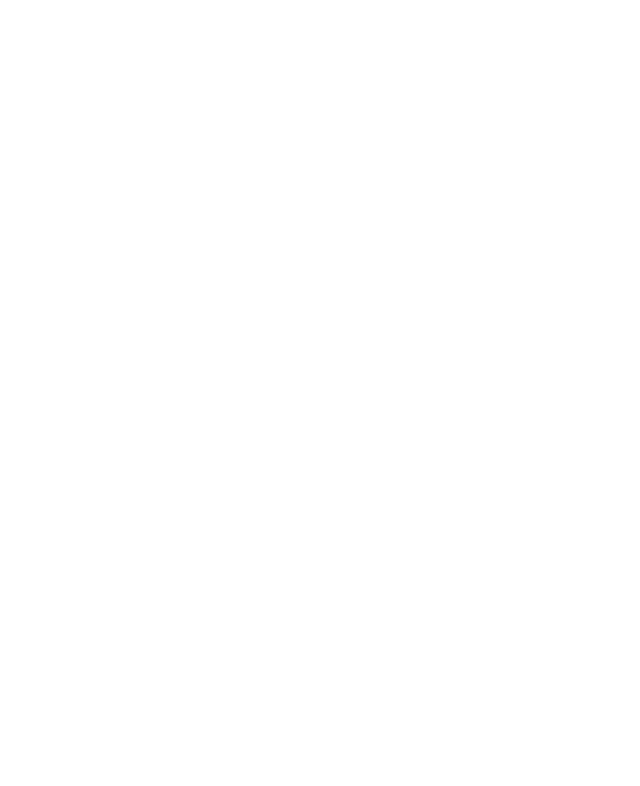
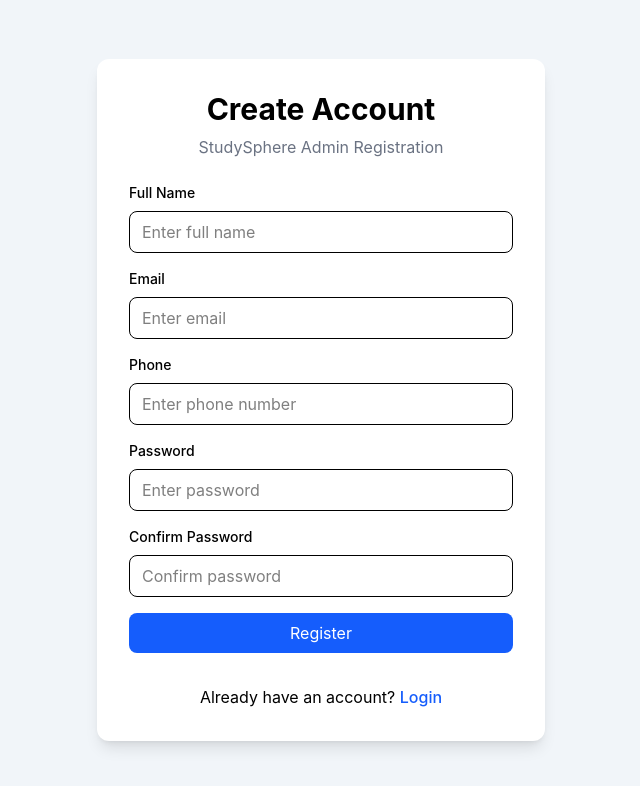
Before and after one commit to yash-yadav26/STUDYSPHERE, a React (Vite) app in the folder Frontend/: page /register in a window 1280 px wide. Before the commit this address had no page. Shown: the top 786 px of the page, without its empty margins (319-959 px from the left). Built offline with nearby package versions, Linux system fonts and the light colour scheme.

Commit message:
add register page and update auth routes

```diff
--- a/Frontend/src/components/ui/Input.jsx
+++ b/Frontend/src/components/ui/Input.jsx
@@ -1,5 +1,6 @@
 const Input = ({
   label,
+  name,
   type = "text",
   placeholder,
   value,
@@ -12,6 +13,7 @@
       </label>
 
       <input
+       name={name}
         type={type}
         placeholder={placeholder}
         value={value}
--- /dev/null
+++ b/Frontend/src/pages/auth/Register.jsx
@@ -0,0 +1,104 @@
+import { useState } from "react";
+import Input from "../../components/ui/Input";
+import Button from "../../components/ui/Button";
+import { Link } from "react-router-dom";
+const Register = () => {
+  const [formData, setFormData] = useState({
+    name: "",
+    email: "",
+    phone: "",
+    password: "",
+    confirmPassword: "",
+  });
+
+  const handleChange = (e) => {
+    setFormData({
+      ...formData,
+      [e.target.name]: e.target.value,
+    });
+  };
+
+  const handleSubmit = (e) => {
+    e.preventDefault();
+    console.log(formData);
+  };
+
+  return (
+    <div className="min-h-screen flex items-center justify-center bg-slate-100">
+      <div className="bg-white w-full max-w-md rounded-xl shadow-lg p-8">
+
+        <h1 className="text-3xl font-bold text-center mb-2">
+          Create Account
+        </h1>
+
+        <p className="text-center text-gray-500 mb-6">
+          StudySphere Admin Registration
+        </p>
+
+        <form onSubmit={handleSubmit} className="space-y-4">
+
+          <Input
+            label="Full Name"
+            name="name"
+            placeholder="Enter full name"
+            value={formData.name}
+            onChange={handleChange}
+          />
+
+          <Input
+            label="Email"
+            name="email"
+            type="email"
+            placeholder="Enter email"
+            value={formData.email}
+            onChange={handleChange}
+          />
+
+          <Input
+            label="Phone"
+            name="phone"
+            placeholder="Enter phone number"
+            value={formData.phone}
+            onChange={handleChange}
+          />
+
+          <Input
+            label="Password"
+            name="password"
+            type="password"
+            placeholder="Enter password"
+            value={formData.password}
+            onChange={handleChange}
+          />
+
+          <Input
+            label="Confirm Password"
+            name="confirmPassword"
+            type="password"
+            placeholder="Confirm password"
+            value={formData.confirmPassword}
+            onChange={handleChange}
+          />
+
+          <Button type="submit">
+            Register
+          </Button>
+
+         <p className="text-center mt-4">
+  Already have an account?{" "}
+  <Link
+    to="/login"
+    className="text-blue-600 font-medium"
+  >
+    Login
+  </Link>
+</p>
+
+        </form>
+
+      </div>
+    </div>
+  );
+};
+
+export default Register;
--- a/Frontend/src/routes/AppRoutes.jsx
+++ b/Frontend/src/routes/AppRoutes.jsx
@@ -4,6 +4,7 @@
   Route,
 } from "react-router-dom";
 
+import Register from "../pages/auth/Register";
 import Login from "../pages/auth/Login";
 import Dashboard from "../pages/dashboard/Dashboard";
 import ProtectedRoute from "./ProtectedRoute";
@@ -13,6 +14,10 @@
     <BrowserRouter>
 
       <Routes>
+         <Route
+         path="/register"
+         element={<Register />}
+         />
 
         <Route
           path="/login"
```
